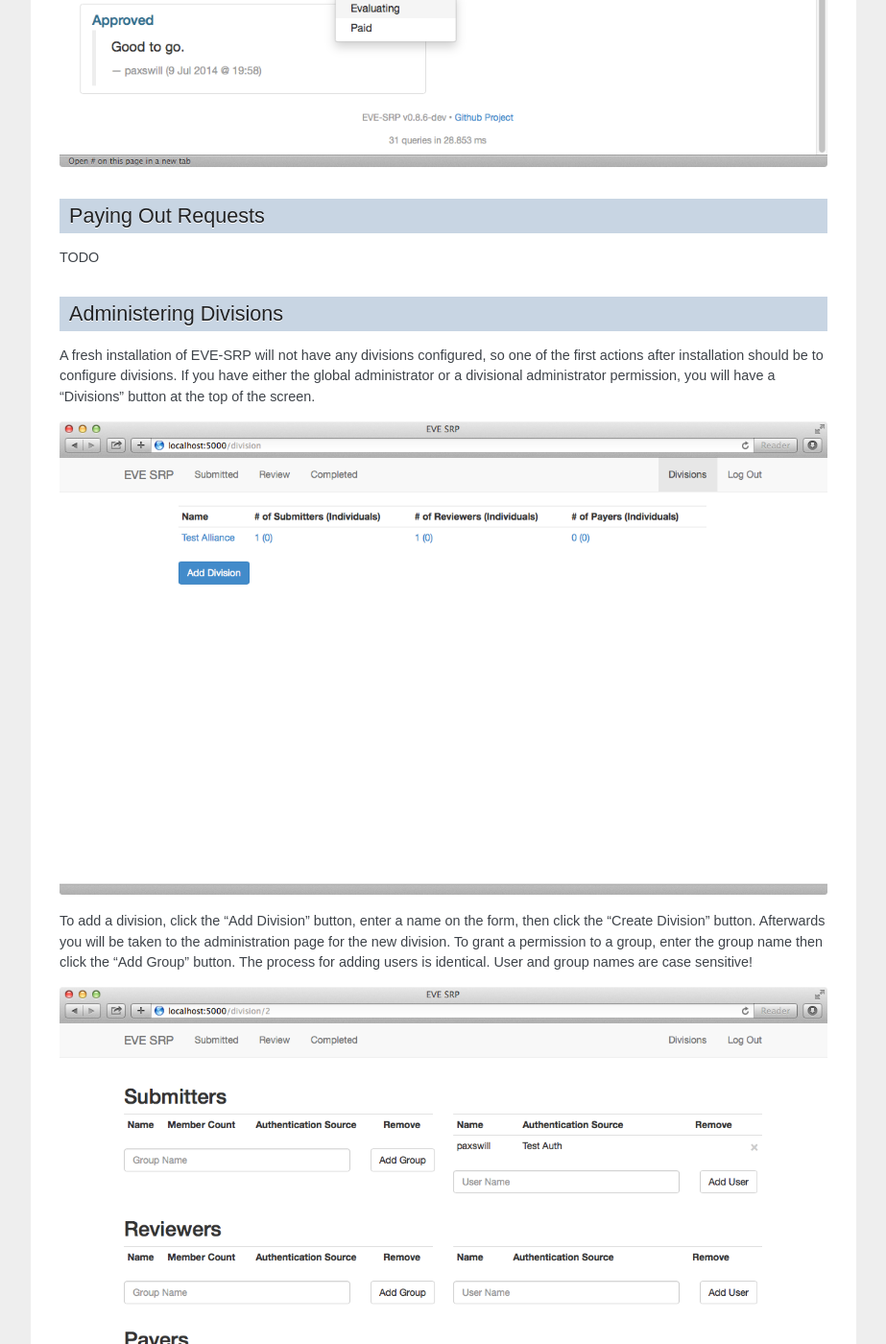
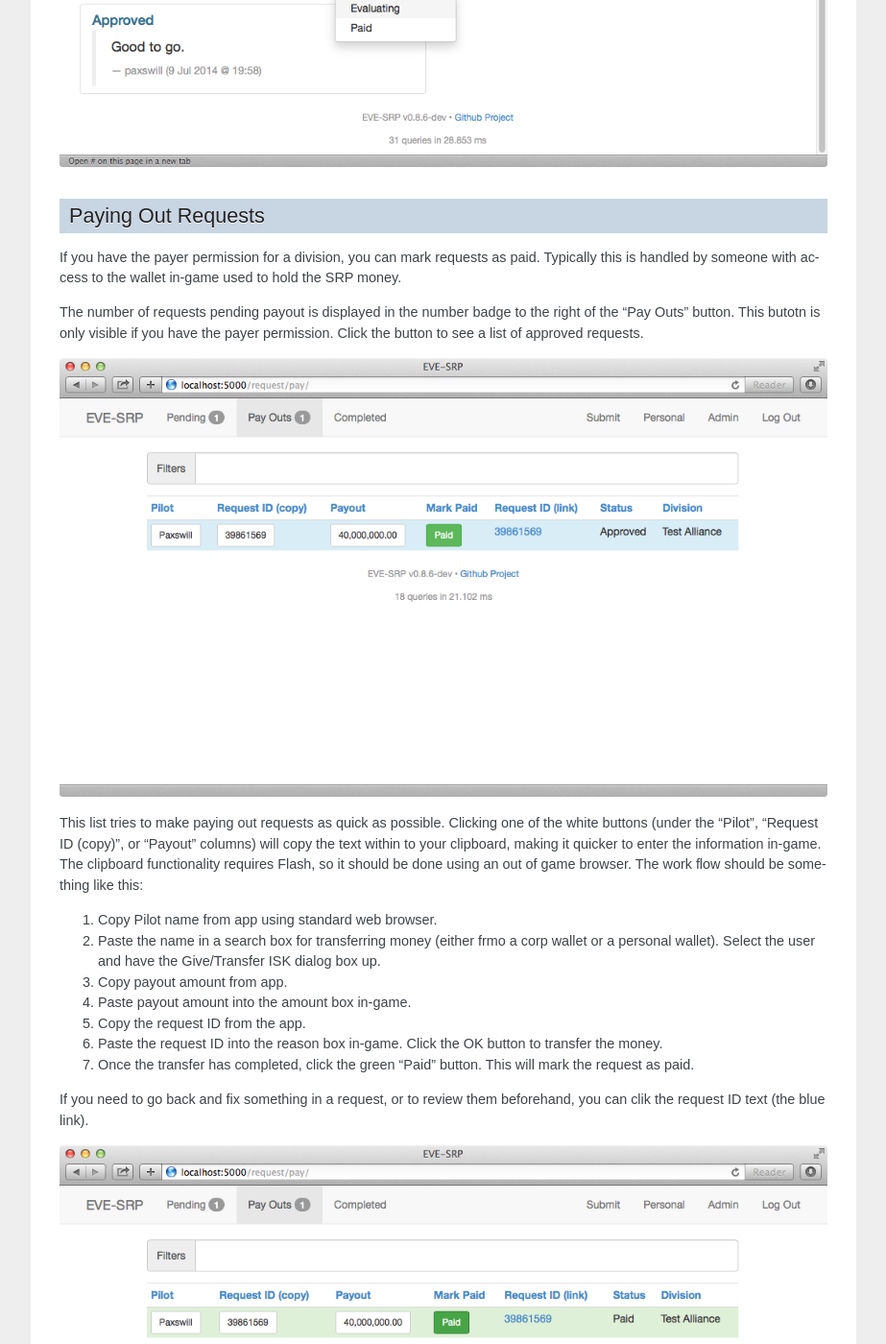
Before and after one commit to paxswill/evesrp, a Sphinx documentation site: the page built from doc/users.rst, in a window 1280 px wide and 1400 px high, scrolled down 6606 px. Shown: the whole window at 96% size, without its empty margins (198-1121 px from the left). Built offline with Sphinx 7.4.7, drawn with Linux system fonts in a browser that asks for light colours.

Commit message:
Add end-user payout guide

```diff
--- a/doc/users.rst
+++ b/doc/users.rst
@@ -93,7 +93,45 @@
 Paying Out Requests
 *******************
 
-TODO
+If you have the payer permission for a division, you can mark requests as paid.
+Typically this is handled by someone with access to the wallet in-game used to
+hold the SRP money.
+
+The number of requests pending payout is displayed in the number badge to the
+right of the "Pay Outs" button. This butotn is only visible if you have the
+payer permission. Click the button to see a list of approved requests.
+
+.. image:: images/list_payouts.png
+
+This list tries to make paying out requests as quick as possible. Clicking one
+of the white buttons (under the "Pilot", "Request ID (copy)", or "Payout"
+columns) will copy the text within to your clipboard, making it quicker to
+enter the information in-game. The clipboard functionality requires Flash, so
+it should be done using an out of game browser. The work flow should be
+something like this:
+
+1. Copy Pilot name from app using standard web browser.
+
+2. Paste the name in a search box for transferring money (either frmo a corp
+   wallet or a personal wallet). Select the user and have the Give/Transfer ISK
+   dialog box up.
+
+3. Copy payout amount from app.
+
+4. Paste payout amount into the amount box in-game.
+
+5. Copy the request ID from the app.
+
+6. Paste the request ID into the reason box in-game. Click the OK button to
+   transfer the money.
+
+7. Once the transfer has completed, click the green "Paid" button. This will
+   mark the request as paid.
+
+If you need to go back and fix something in a request, or to review them
+beforehand, you can clik the request ID text (the blue link).
+
+.. image:: images/paid.png
 
 ***********************
 Administering Divisions
```
Also changed, not shown: doc/images/list_payouts.png (added), doc/images/paid.png (added).
